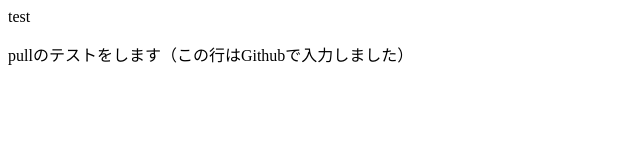
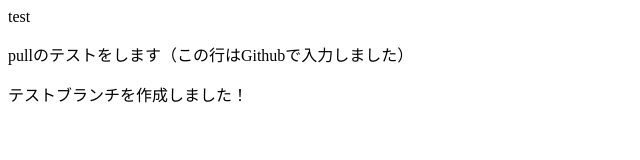
Before and after one commit to tsunash/git-test, a plain HTML site: page index.html in a window 1280 px wide. Shown: the whole page, without its empty margins (0-640 px from the left). Drawn offline with Linux system fonts and the light colour scheme.

Commit message:
テストブランチ作成

```diff
--- a/index.html
+++ b/index.html
@@ -1,2 +1,3 @@
 <p>test</p>
 <p>pullのテストをします（この行はGithubで入力しました）</p>
+<p>テストブランチを作成しました！</p>
```
